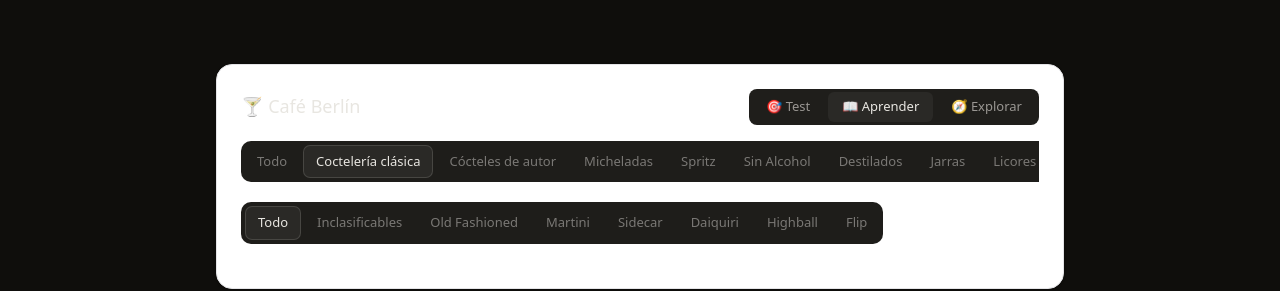
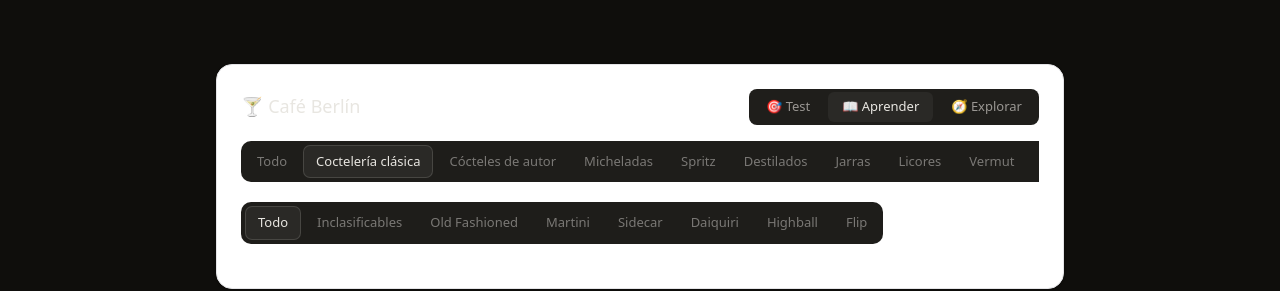
Before and after one commit to MarieBerezhna/berlin_bartender, a Next.js app: page / in a window 1280 px wide. Shown: the top 291 px of the page. Built offline with nearby package versions, Linux system fonts and the light colour scheme.

Commit message:
mv sey seca

```diff
--- a/app/components/layout/TabBar.tsx
+++ b/app/components/layout/TabBar.tsx
@@ -22,7 +22,6 @@
 	CLASICA_CAT,
 	AUTOR_CAT,
 	"Spritz",
-	"Sin Alcohol",
 	DESTILADOS_TAB,
 	"Ron",
 	"Whisky",
@@ -37,7 +36,6 @@
 	AUTOR_CAT,
 	"Micheladas",
 	"Spritz",
-	"Sin Alcohol",
 	DESTILADOS_TAB,
 	...CATS.filter((cat) => !hiddenCats.has(cat)),
 ].filter((tab, index, list) => list.indexOf(tab) === index);
--- a/app/data/menu/index.ts
+++ b/app/data/menu/index.ts
@@ -3,20 +3,20 @@
 import { AUTOR_COCTAILS } from "./specialty";
 
 const LEY_SECA: MenuItem[] = [
-  {cat:"Sin Alcohol",name:"Virgin Mai Tai",
+  {cat:"Cócteles de autor",family:"Ley Seca",name:"Virgin Mai Tai",
     ingr:{"Tanqueray 0.0":"2 oz","Sirope de orgeat":"1.5 oz","Sirope falernum":"1.5 oz","Zumo de limón":"1 oz","Zumo de naranja":"0.5 oz"},
     garnish:["Granadina","Rodaja de limón","Hierbabuena"],
     method:"Removido",
    prices:[{label:"sin alcohol",p:8},{label:"con alcohol",p:12}]},
-    {cat:"Sin Alcohol",name:"Gin Fizz 0.0",
+  {cat:"Cócteles de autor",family:"Ley Seca",name:"Gin Fizz 0.0",
     ingr:{"Tanqueray 0.0":"2 oz","Zumo de limón":"1 oz","Azúcar líquido":"0.75 oz","Espumita": "2 golpes","Soda":"top"},
     method:"Agitado, Colado",
    prices:[{label:"cóctel",p:9}]},
-    {cat:"Sin Alcohol",name:"Virgin Lady",
-    ingr:{"Tanqueray 0.0":"2 oz","Zumo de limón":"1 oz","Azúcar líquido":"0.5 oz","Espumita": "2 golpes",},
+  {cat:"Cócteles de autor",family:"Ley Seca",name:"Virgin Lady",
+    ingr:{"Tanqueray 0.0":"2 oz","Zumo de limón":"1 oz","Azúcar líquido":"0.5 oz","Espumita": "2 golpes"},
     method:"Agitado, Colado",
     prices:[{label:"cóctel",p:9}]},
-    {cat:"Sin Alcohol",name:"Virgin Pink Lady",
+  {cat:"Cócteles de autor",family:"Ley Seca",name:"Virgin Pink Lady",
     ingr:{"Tanqueray 0.0":"2 oz","Zumo de limón":"1 oz","Granadina":"0.5 oz","Espumita": "2 golpes"},
     method:"Agitado, Colado",
    prices:[{label:"cóctel",p:9}]},
```
